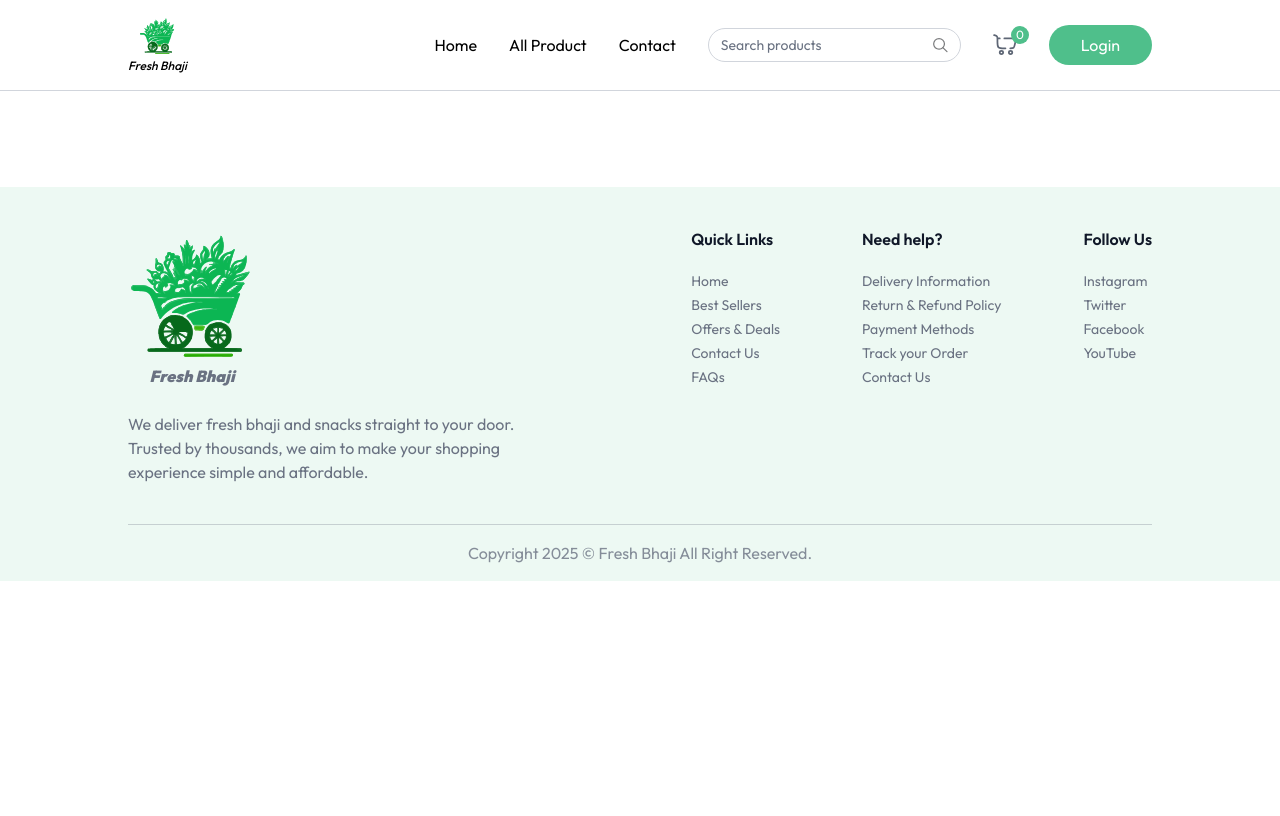
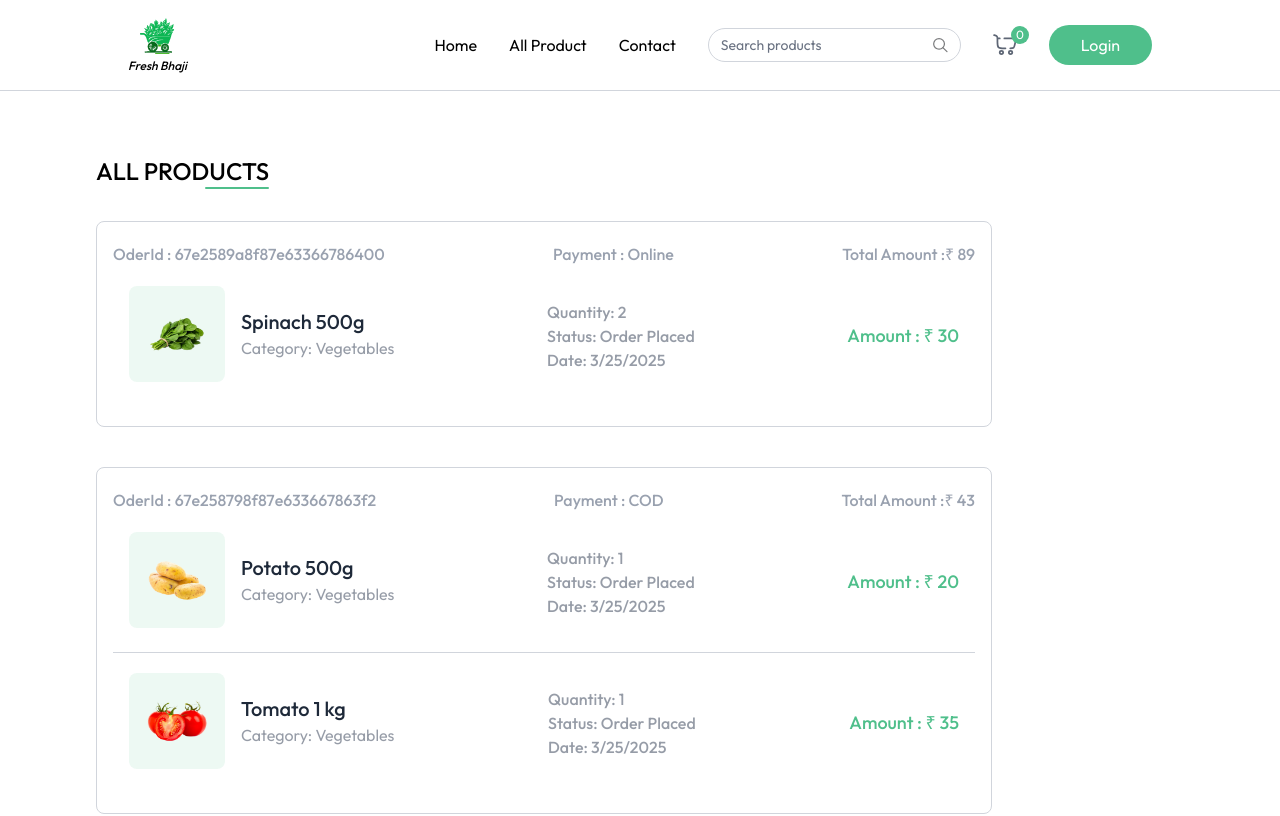
Before and after one commit to ATULYADAVpro/freshBhaji, a React (Vite) app in the folder client/: page /my-orders in a window 1280 px wide. Shown: the top 816 px of the page. Built offline with nearby package versions, Linux system fonts and the light colour scheme.

Commit message:
add my-order

```diff
--- a/client/src/App.jsx
+++ b/client/src/App.jsx
@@ -11,6 +11,7 @@
 import ProductDetails from './pages/ProductDetails'
 import Cart from './pages/Cart'
 import AddAddress from './components/AddAddress'
+import MyOrder from './pages/MyOrder'
 
 export default function App() {
   const isSeller = useLocation().pathname.includes('seller')
@@ -28,6 +29,7 @@
           <Route path='/products/:category/:id' element={<ProductDetails />} />
           <Route path='/cart' element={<Cart />} />
           <Route path='/add-address' element={<AddAddress />} />
+          <Route path='/my-orders' element={<MyOrder />} />
         </Routes>
       </div>
       {/* ---- Footer  section --- */}
--- /dev/null
+++ b/client/src/pages/MyOrder.jsx
@@ -0,0 +1,64 @@
+import React, { useEffect, useState } from 'react'
+import { useAppContext } from '../context/AppContext'
+import { dummyOrders } from '../assets/assets'
+
+export default function MyOrder() {
+    const [myOrders, setMyOrders] = useState([])
+    const { currency } = useAppContext()
+
+    const fetchMyOrders = async () => {
+        setMyOrders(dummyOrders)
+    }
+
+    useEffect(() => { fetchMyOrders() }, [])
+
+    return (
+        <div className='mt-16 pb-16'>
+            <div className="flex flex-col items-end w-max mb-8">
+                <p className='text-2xl font-medium uppercase'>All Products</p>
+                <div className="w-16 h-0.5 bg-primary rounded-full"></div>
+            </div>
+
+            {
+                myOrders.map((order, i) => (
+                    <div key={i} className="border border-gray-300 rounded-lg mb-10 p-4 py-5 max-w-4xl">
+                        <p className='flex justify-between md:items-center text-gray-400 md:font-medium max-md:flex-col'>
+                            <span>OderId : {order._id}</span>
+                            <span>Payment : {order.paymentType}</span>
+                            <span>Total Amount :{currency} {order.amount}</span>
+                        </p>
+                        {
+                            order.items.map((item, j) => (
+                                <div key={j} className={`relative bg-white text-gray-500/70 ${order.items.length !== j + 1 && "border-b"} border-gray-300 flex flex-col md:flex-row md:items-center justify-between p-4 py-5 md:gap-16 w-full max-w-4xl`}>
+                                    <div className="flex items-center mb-4 md:mb-1">
+                                        <div className="bg-primary/10 p-4 rounded-lg">
+                                            <img src={item.product.image[0]} alt="" className='w-16 h-16' />
+                                        </div>
+
+                                        <div className="ml-4">
+                                            <h2 className='text-xl font-medium text-gray-800'>{item.product.name}</h2>
+                                            <p>Category: {item.product.category}</p>
+                                        </div>
+                                    </div>
+
+                                    <div className="text-gray font-medium">
+                                        <p>Quantity: {item.quantity || "1"}</p>
+                                        <p>Status: {order.status}</p>
+                                        <p>Date: {new Date(order.createdAt).toLocaleDateString()}</p>
+                                    </div>
+
+                                    <p className='text-primary text-lg font-medium'>
+                                        Amount : {currency} {item.product.offerPrice * item.quantity}
+                                    </p>
+
+                                </div>
+                            ))
+                        }
+                    </div>
+                ))
+            }
+
+
+        </div>
+    )
+}
```
